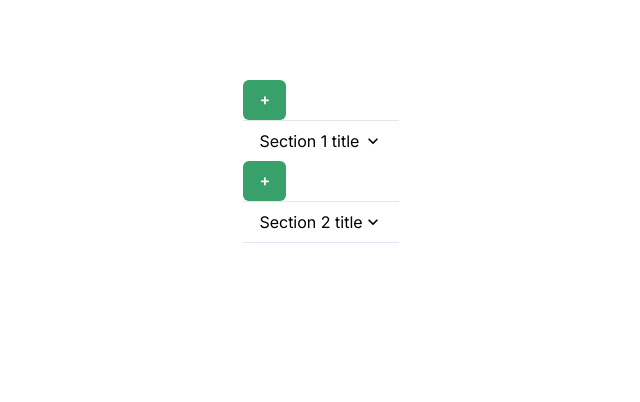
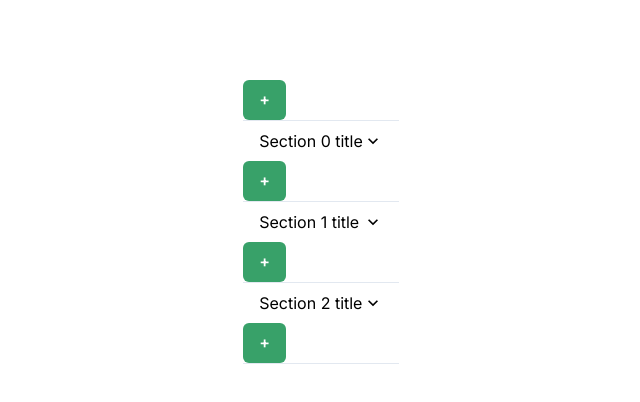
Before and after one commit to probablyalexzhu/giftlax, a Next.js app: page / in a window 1280 px wide. Shown: the top 402 px of the page, without its empty margins (319-959 px from the left). Built offline with nearby package versions, Linux system fonts and the light colour scheme.

Commit message:
first nested components, CustomAccordionItem working

```diff
--- a/src/app/components/Accordion.js
+++ b/src/app/components/Accordion.js
@@ -12,11 +12,21 @@ import GreenButton from "./GreenButton.js";
 export default function accordion() {
     return (
         <Accordion>
-            <AccordionItem>
+            <CustomAccordionItem sectionNumber={0} />
+            <CustomAccordionItem sectionNumber={1} />
+            <CustomAccordionItem sectionNumber={2} />
+        </Accordion>
+    );
+}
+
+function CustomAccordionItem(props) {
+    const { sectionNumber } = props;
+    return (
+        <AccordionItem>
                 <h2>
                     <AccordionButton>
                         <Box as="span" flex="1" textAlign="left">
-                            Section 1 title
+                            Section { sectionNumber } title
                         </Box>
                         <AccordionIcon />
                     </AccordionButton>
@@ -29,29 +39,5 @@ export default function accordion() {
                     ullamco laboris nisi ut aliquip ex ea commodo consequat.
                 </AccordionPanel>
             </AccordionItem>
-
-            <AccordionItem>
-                <h2>
-                    <AccordionButton>
-                        <Box as="span" flex="1" textAlign="left">
-                            Section 2 title
-                        </Box>
-                        <AccordionIcon />
-                    </AccordionButton>
-                </h2>
-                <AccordionPanel pb={4}>
-                    Lorem ipsum dolor sit amet, consectetur adipiscing elit, sed
-                    do eiusmod tempor incididunt ut labore et dolore magna
-                    aliqua. Ut enim ad minim veniam, quis nostrud exercitation
-                    ullamco laboris nisi ut aliquip ex ea commodo consequat.
-                </AccordionPanel>
-            </AccordionItem>
-        </Accordion>
-    );
+    )
 }
-
-// function customAccordionItem() {
-//     return (
-
-//     )
-// }
```
